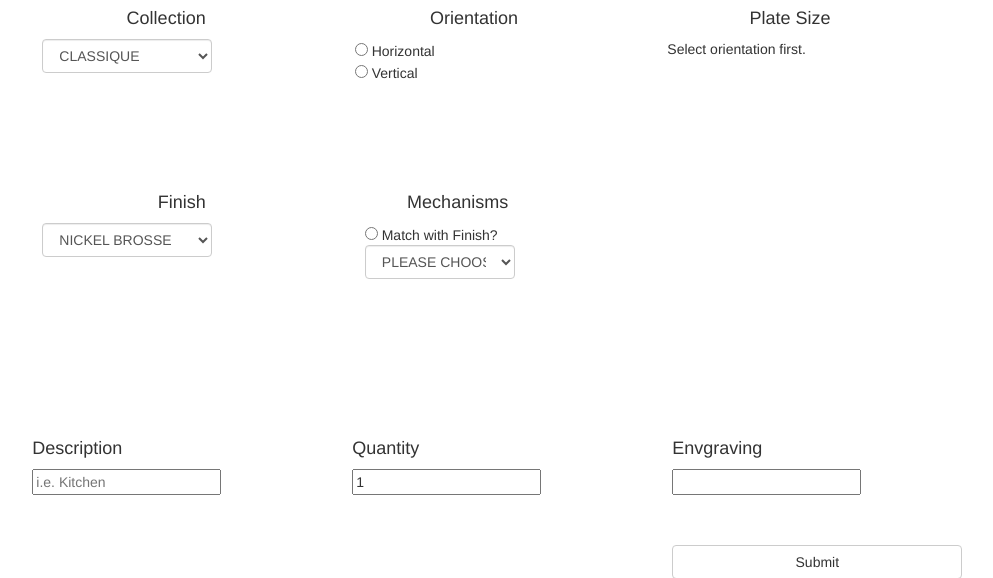
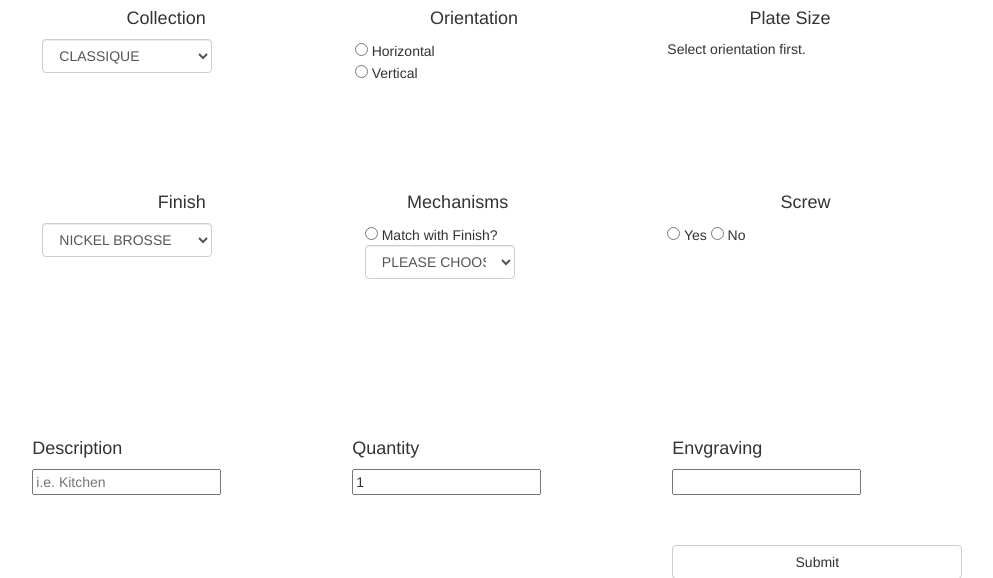
Before and after one commit to keephopealive/LVL, a CodeIgniter app: page /index.php/productitems/newProductitemKeypad in a window 1280 px wide. Shown: the part 197-775 px from the top of the page, without its empty margins (196-1189 px from the left). Run offline with CodeIgniter, Linux system fonts and the light colour scheme; data that the repository does not hold is empty; some libraries are stand-ins or nearby versions.

Commit message:
Pre-Generated Screw on Classique

```diff
--- a/application/views/productitemNewKeypad.php
+++ b/application/views/productitemNewKeypad.php
@@ -142,17 +142,18 @@
 		<div class="col-sm-2 col-sm-offset-1">
 			<div class="ES">
 				<div class="screw"> <!-- EDGE & SCREW OPTIONS DIV -->
-<!--					<h4>Screw</h4>-->
-<!--					<div class='radio'>-->
-<!--						<label>-->
-<!--							<input type='radio' class='screw' name='screw' value='yes'> Yes-->
-<!--							</label>-->
-<!--						<label>-->
-<!--							<input type='radio' class='screw' name='screw' value='no'> No-->
-<!--						</label>-->
-<!--					</div>-->
+					<h4>Screw</h4>
+					<div class='radio'>
+						<label>
+							<input type='radio' class='screw' name='screw' value='yes'> Yes
+						</label>
+						<label>
+							<input type='radio' class='screw' name='screw' value='no'> No
+						</label>
+					</div>
 				</div>
 				<div class="edge"> <!-- EDGE & SCREW OPTIONS DIV -->
+
 				</div>
 			</div>
 		</div>
```
